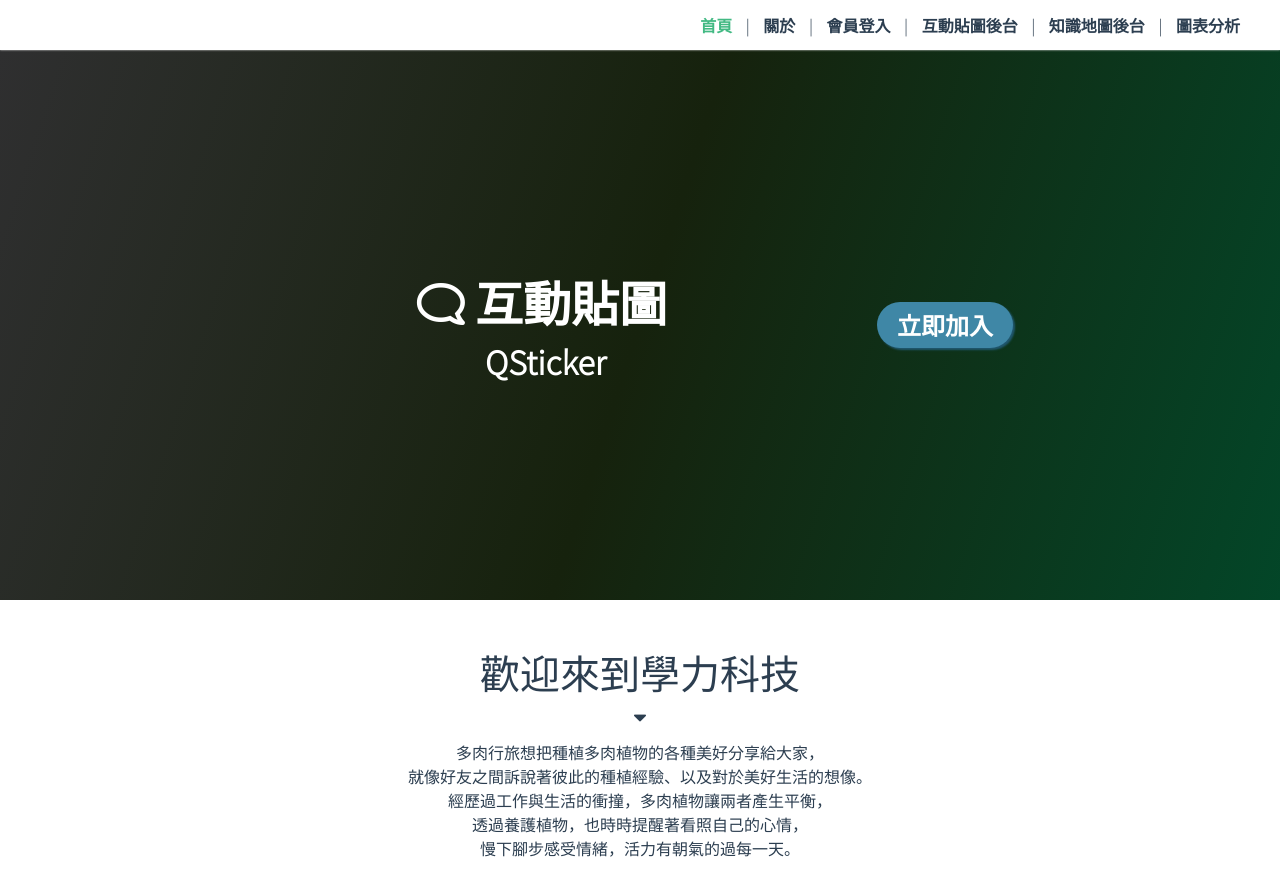
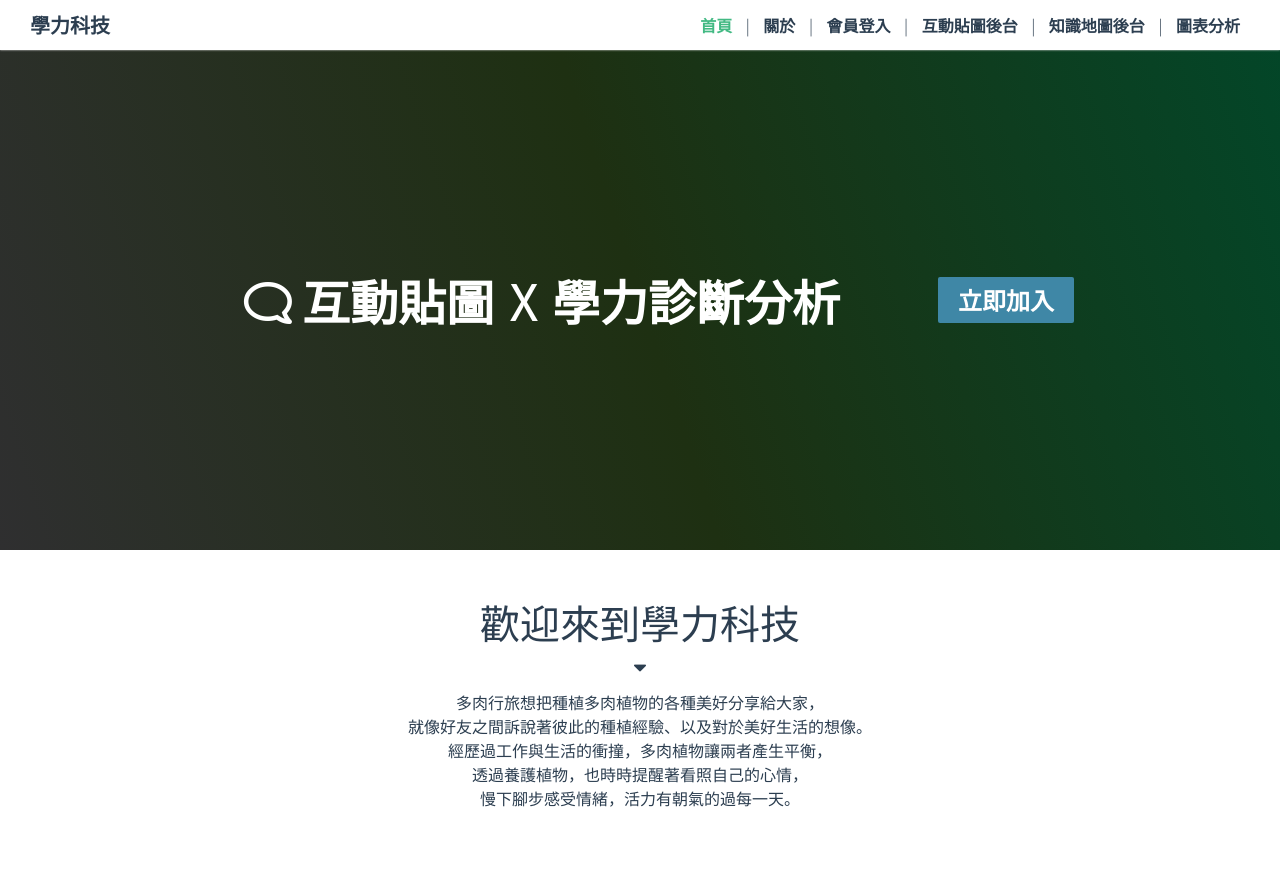
Before and after one commit to Lohsini/qsticker_website, a Vue app: page /#/ in a window 1280 px wide. Shown: the top 896 px of the page. Built offline with nearby package versions, Linux system fonts and the light colour scheme.

Commit message:
update style

```diff
--- a/public/index.html
+++ b/public/index.html
@@ -6,7 +6,7 @@
   <meta http-equiv="X-UA-Compatible" content="IE=edge">
   <meta name="viewport" content="width=device-width,initial-scale=1.0">
   <link rel="icon" href="<%= BASE_URL %>qsticker.ico">
-  <title>互動貼圖</title>
+  <title>學力科技</title>
   <link rel="stylesheet" href="https://use.fontawesome.com/releases/v5.1.0/css/all.css" integrity="sha384-
 lKuwvrZot6UHsBSfcMvOkWwlCMgc0TaWr+30HWe3a4ltaBwTZhyTEggF5tJv8tbt" crossorigin="anonymous">
 <link rel="preconnect" href="https://fonts.googleapis.com">
--- a/src/components/Banner.vue
+++ b/src/components/Banner.vue
@@ -3,14 +3,17 @@
     <div class="background">
       <div class="content">
         <div class="left">
-          <div class="icon animate__animated animate__bounce">
+          <div class="icon title">
             <i class="far fa-comment fa-flip-horizontal" />
           </div>
           <div class="title">
             互動貼圖
-            <div class="subtitle">
-              QSticker
-            </div>
+          </div>
+          <div class="title mx-3">
+            X
+          </div>
+          <div class="title">
+            學力診斷分析
           </div>
         </div>
         <div class="right">
@@ -33,10 +36,10 @@ export default Vue.extend({
 <style scoped lang="scss">
 .banner{
   width: 100%;
-  height: 550px;
+  height: 500px;
   max-height: 100vh;
   // background-image: url('../assets/home_banner.jpg');
-   background-image: linear-gradient(0.3turn, #2f2f30, #16220d, #034628);
+   background-image: linear-gradient(0.2turn, #2f2f30, #1e3012, #034628);
   background-position: center;
   background-repeat: no-repeat;
   position: relative;
@@ -57,7 +60,7 @@ export default Vue.extend({
       padding: 30px;
       .left{
         display: flex;
-        width: 50%;
+        width: 60%;
         justify-content: center;
         font-size: 3rem;
         color: #fff;
@@ -70,11 +73,6 @@ export default Vue.extend({
           animation-name: showTitle;
           animation-duration: 1.2s;
           animation-timing-function: ease-in-out;
-          .subtitle{
-            font-size: 2rem;
-            text-align: left;
-            padding-left: 10px;
-          }
         }
       }
       .right{
@@ -84,18 +82,16 @@ export default Vue.extend({
           font-weight: 600;
           background-color: #3f87a6;
           color: #fff;
-          border-radius: 50px;
+          border-radius: 2px;
           padding: 5px 20px;
           border: none;
           transition: all 0.2s;
-          box-shadow: 2px 2px 2px #20576e;
-          font-weight: 600;
           animation-name: show;
           animation-duration: 1.2s;
           animation-timing-function: ease-in-out;
           &:hover{
             cursor: pointer;
-            transform: translate(0px, 2px);
+            opacity: 0.9;
             transition: all 0.2s;
           }
         }
--- a/src/components/IntroduceArea.vue
+++ b/src/components/IntroduceArea.vue
@@ -5,7 +5,7 @@
       <div class="txt" data-aos="fade-down" data-aos-duration="1500">
         <h2>一起享受被綠色環繞的療癒</h2>
         <p>當你需要的時候，在自己最喜歡的角落，也有可以療癒自己的綠色。</p>
-        <button class="btn btn-primary">
+        <button class="btn">
           看更多
         </button>
       </div>
@@ -50,6 +50,24 @@ export default Vue.extend({
       justify-content: center;
       align-items: center;
       flex-direction: column;
+      button{
+        font-size: 1rem;
+        font-weight: 100;
+        background-color: #1d4b11;
+        color: #fff;
+        border-radius: 2px;
+        padding: 5px 20px;
+        border: none;
+        transition: all 0.2s;
+        animation-name: show;
+        animation-duration: 1.2s;
+        animation-timing-function: ease-in-out;
+        &:hover{
+          cursor: pointer;
+          opacity: 0.9;
+          transition: all 0.2s;
+        }
+      }
     }
   }
 }
--- a/src/components/Navbar.vue
+++ b/src/components/Navbar.vue
@@ -1,6 +1,6 @@
 <template>
   <div class="navbar">
-    <div class="navbar-brand" data-aos="fade" data-aos-anchor="#brand-anchor" data-aos-anchor-placement="center-top" data-aos-duration="200">
+    <div class="navbar-brand">
       <router-link to="/">
         學力科技
       </router-link>
--- a/src/views/Home.vue
+++ b/src/views/Home.vue
@@ -1,6 +1,6 @@
 <template>
   <div class="home">
-    <Banner id="brand-anchor" class="mb-5" />
+    <Banner class="mb-5" />
 
     <WelcomeArea />
 
```
